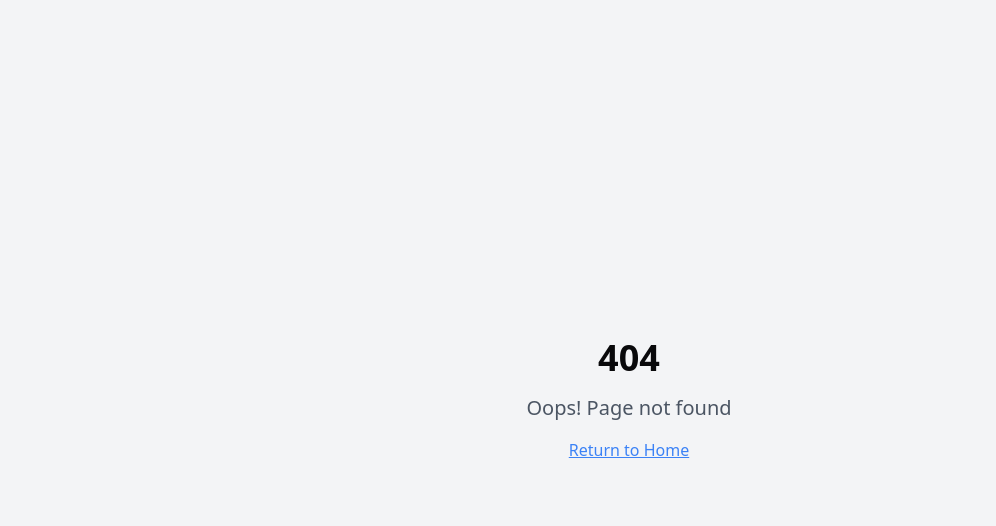
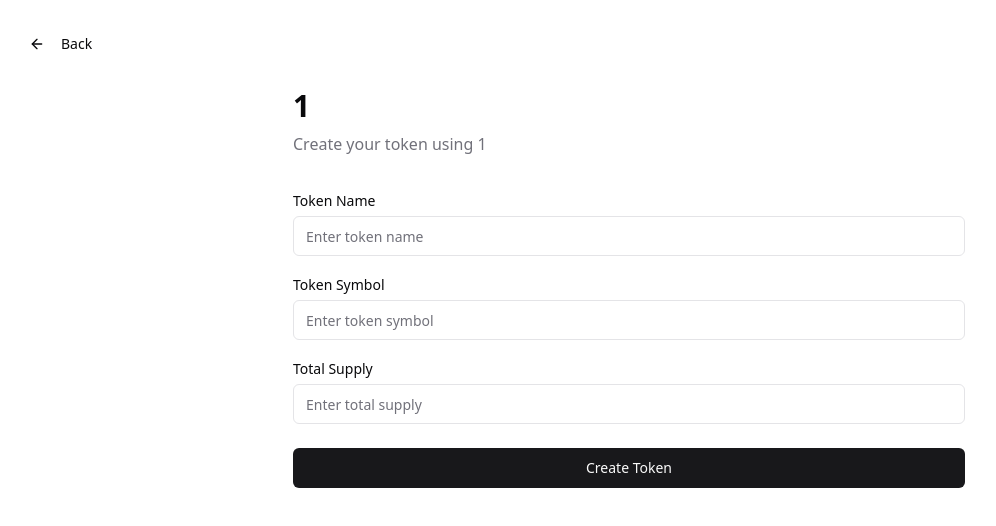
Before and after one commit to elloinc/neutralino-react-journey, a React (Vite) app: page /bundler/1 in a window 1280 px wide. Before the commit this address had no page. Shown: the top 526 px of the page, without its empty margins (11-1007 px from the left). Built offline with nearby package versions, Linux system fonts and the light colour scheme.

Commit message:
Refactor: Simplify main screen and add bundler card navigation
This commit simplifies the main screen by removing all content except the Bundler Grid Cards.  The cards are now clickable, navigating to a new page displaying the selected bundler mode's name and a token creation form.

```diff
--- a/src/App.tsx
+++ b/src/App.tsx
@@ -1,3 +1,4 @@
+
 import { Toaster } from "@/components/ui/toaster";
 import { Toaster as Sonner } from "@/components/ui/sonner";
 import { TooltipProvider } from "@/components/ui/tooltip";
@@ -5,6 +6,7 @@ import { QueryClient, QueryClientProvider } from "@tanstack/react-query";
 import { BrowserRouter, Routes, Route } from "react-router-dom";
 import Index from "./pages/Index";
 import NotFound from "./pages/NotFound";
+import BundlerForm from "./pages/BundlerForm";
 
 const queryClient = new QueryClient();
 
@@ -16,7 +18,7 @@ const App = () => (
       <BrowserRouter>
         <Routes>
           <Route path="/" element={<Index />} />
-          {/* ADD ALL CUSTOM ROUTES ABOVE THE CATCH-ALL "*" ROUTE */}
+          <Route path="/bundler/:mode" element={<BundlerForm />} />
           <Route path="*" element={<NotFound />} />
         </Routes>
       </BrowserRouter>
--- a/src/components/BundlerModes.tsx
+++ b/src/components/BundlerModes.tsx
@@ -1,6 +1,7 @@
 
 import { Zap, Package, Grid3X3, Users, ListTree, Wand2, Moon } from 'lucide-react';
 import { Card } from './ui/card';
+import { useNavigate } from 'react-router-dom';
 
 interface BundlerMode {
   title: string;
@@ -47,6 +48,12 @@ const bundlerModes: BundlerMode[] = [
 ];
 
 const BundlerModes = () => {
+  const navigate = useNavigate();
+
+  const handleCardClick = (title: string) => {
+    navigate(`/bundler/${encodeURIComponent(title)}`);
+  };
+
   return (
     <section className="py-24 px-4">
       <div className="max-w-7xl mx-auto">
@@ -66,6 +73,7 @@ const BundlerModes = () => {
                 animation: 'fade-in 0.6s ease-out forwards',
                 opacity: 0,
               }}
+              onClick={() => handleCardClick(mode.title)}
             >
               <div className="w-12 h-12 flex items-center justify-center rounded-xl bg-primary/5 mb-4">
                 {mode.icon}
--- /dev/null
+++ b/src/pages/BundlerForm.tsx
@@ -0,0 +1,84 @@
+
+import { useParams, useNavigate } from 'react-router-dom';
+import { ArrowLeft } from 'lucide-react';
+import { Button } from '@/components/ui/button';
+import { Input } from '@/components/ui/input';
+import { Label } from '@/components/ui/label';
+import { Form, FormControl, FormField, FormItem, FormLabel } from '@/components/ui/form';
+import { useForm } from 'react-hook-form';
+
+interface TokenFormData {
+  tokenName: string;
+  tokenSymbol: string;
+  supply: string;
+}
+
+const BundlerForm = () => {
+  const { mode } = useParams();
+  const navigate = useNavigate();
+  const form = useForm<TokenFormData>();
+
+  const onSubmit = (data: TokenFormData) => {
+    console.log('Form submitted:', data);
+    // Handle form submission logic here
+  };
+
+  return (
+    <div className="min-h-screen p-6">
+      <Button
+        variant="ghost"
+        onClick={() => navigate('/')}
+        className="mb-6"
+      >
+        <ArrowLeft className="mr-2" />
+        Back
+      </Button>
+
+      <div className="max-w-2xl mx-auto">
+        <h1 className="text-3xl font-bold mb-2">{mode}</h1>
+        <p className="text-muted-foreground mb-8">Create your token using {mode}</p>
+
+        <form onSubmit={form.handleSubmit(onSubmit)} className="space-y-6">
+          <div className="space-y-4">
+            <div>
+              <Label htmlFor="tokenName">Token Name</Label>
+              <Input
+                id="tokenName"
+                {...form.register('tokenName')}
+                className="mt-1"
+                placeholder="Enter token name"
+              />
+            </div>
+
+            <div>
+              <Label htmlFor="tokenSymbol">Token Symbol</Label>
+              <Input
+                id="tokenSymbol"
+                {...form.register('tokenSymbol')}
+                className="mt-1"
+                placeholder="Enter token symbol"
+              />
+            </div>
+
+            <div>
+              <Label htmlFor="supply">Total Supply</Label>
+              <Input
+                id="supply"
+                type="number"
+                {...form.register('supply')}
+                className="mt-1"
+                placeholder="Enter total supply"
+              />
+            </div>
+          </div>
+
+          <Button type="submit" className="w-full">
+            Create Token
+          </Button>
+        </form>
+      </div>
+    </div>
+  );
+};
+
+export default BundlerForm;
--- a/src/pages/Index.tsx
+++ b/src/pages/Index.tsx
@@ -1,13 +1,9 @@
 
-import Hero from '../components/Hero';
-import Features from '../components/Features';
 import BundlerModes from '../components/BundlerModes';
 
 const Index = () => {
   return (
     <main className="min-h-screen">
-      <Hero />
-      <Features />
       <BundlerModes />
     </main>
   );
```
